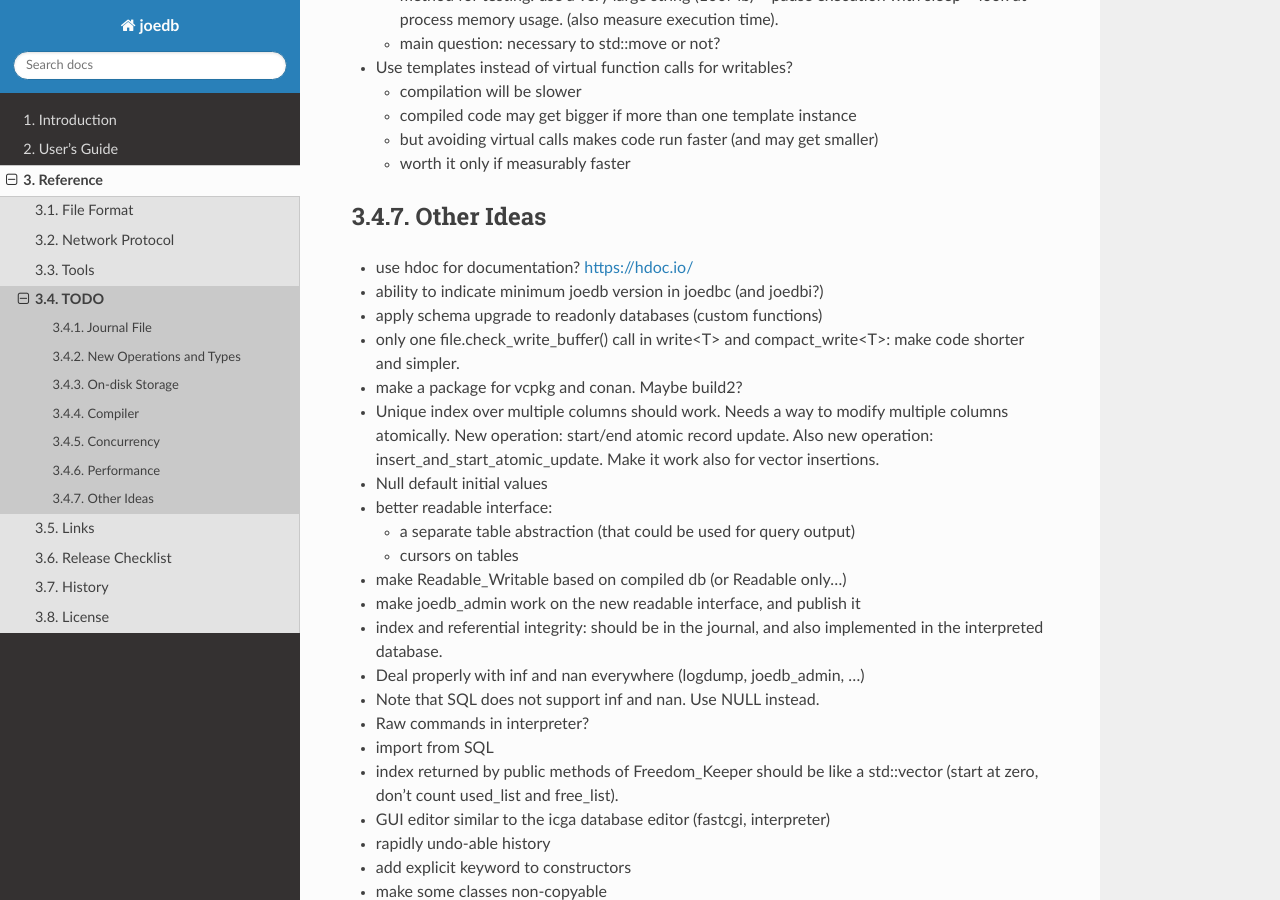
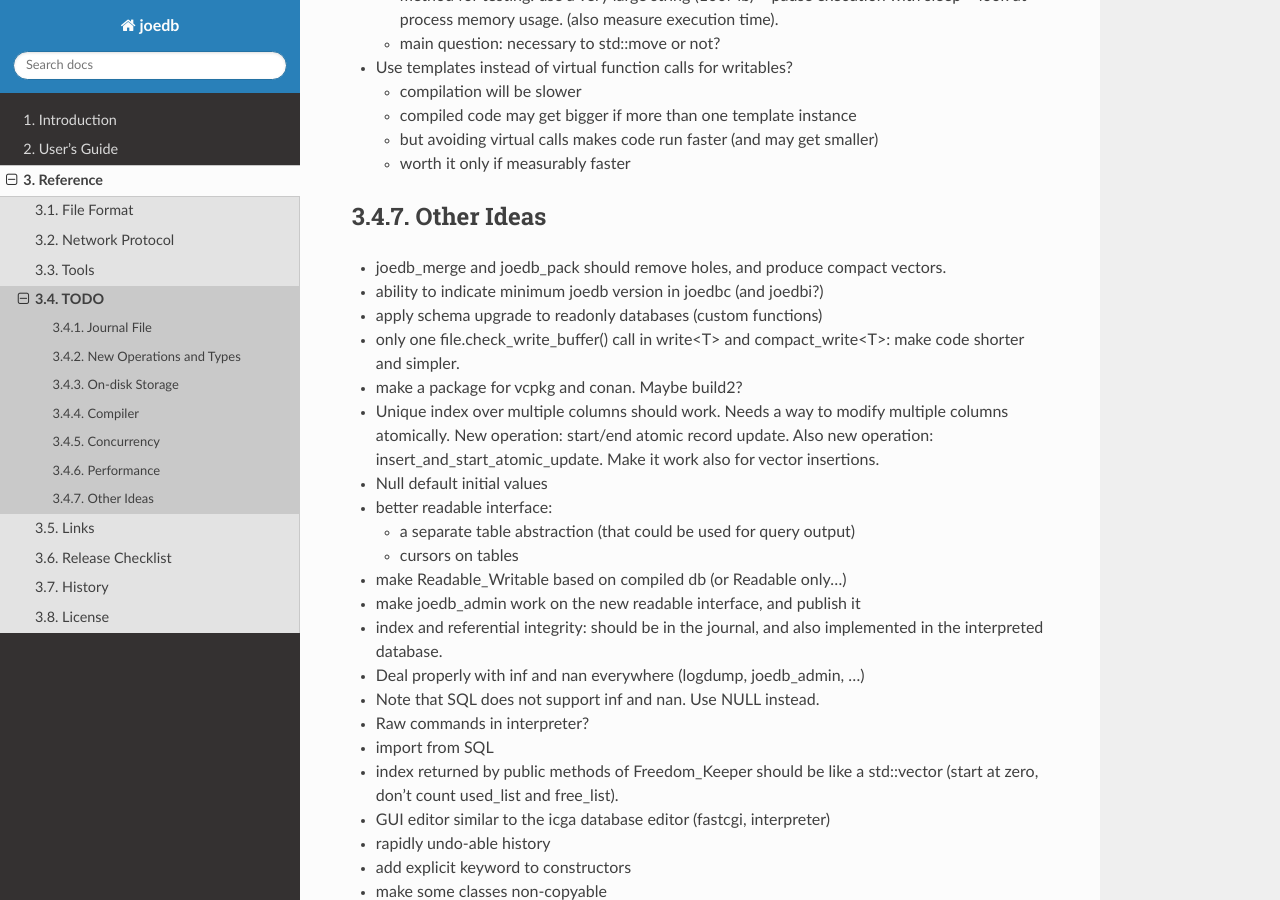
Before and after one commit to Remi-Coulom/joedb, a Sphinx documentation site: the page built from doc/source/todo.rst, in a window 1280 px wide and 900 px high, scrolled down 2169 px. Built offline with Sphinx 7.4.7 and the Read the Docs theme 2.0.0, drawn with Linux system fonts in a browser that asks for light colours; formulas are drawn with MathJax 3.

Commit message:
improve coverage of merge. TODO: merge should compactify.

```diff
--- a/doc/source/todo.rst
+++ b/doc/source/todo.rst
@@ -110,7 +110,7 @@ Performance
 
 Other Ideas
 -----------
-- use hdoc for documentation? https://hdoc.io/
+- joedb_merge and joedb_pack should remove holes, and produce compact vectors.
 - ability to indicate minimum joedb version in joedbc (and joedbi?)
 - apply schema upgrade to readonly databases (custom functions)
 - only one file.check_write_buffer() call in write<T> and compact_write<T>:
```
Also changed, not shown: 1 other file.
